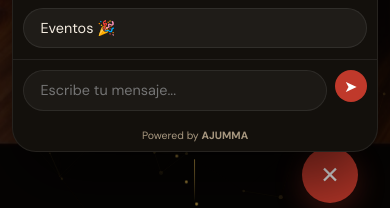
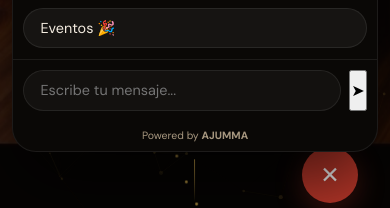
Before and after one commit to Hdpjiax/ajumma-v3, a React (Vite) app: page / in a window 390 px wide. Both pictures are taken after a click on the button "Chat". Shown: the part 609-817 px from the top of the page. Built offline with nearby package versions, Linux system fonts and the light colour scheme.

Commit message:
Fix chatbot: dark theme, responsive, input free, options spacing, Calendly integration

```diff
--- a/src/components/Chatbot.jsx
+++ b/src/components/Chatbot.jsx
@@ -1,21 +1,29 @@
-
 import { useState } from "react"
 import { CHATBOT } from "../data/content"
+import Reservation from "./Reservation"
 
 export default function Chatbot() {
   const [open, setOpen] = useState(false)
   const [step, setStep] = useState("start")
-  const [log, setLog]   = useState([])
+  const [log, setLog] = useState([])
+  const [input, setInput] = useState("")
 
   const pick = (opt) => {
     const next = opt.next
-    setLog(prev => [...prev, { type:"user", text:opt.label }])
+    setLog(prev => [...prev, { type: "user", text: opt.label }])
     if (next.startsWith("http") || next.startsWith("tel")) {
       window.open(next, "_blank")
       setTimeout(() => { setStep("start"); setLog(l=>[...l,{type:"bot",text:CHATBOT.start.msg}]) }, 300)
     } else {
       setTimeout(() => { setStep(next); setLog(l=>[...l,{type:"bot",text:CHATBOT[next].msg}]) }, 200)
     }
+  }
+
+  const handleSend = () => {
+    if(!input) return
+    setLog(prev => [...prev, {type:"user", text:input}])
+    setInput("")
+    // Aquí se puede integrar Calendly: preguntas de fecha, personas, etc.
   }
 
   return (
@@ -25,7 +33,7 @@ export default function Chatbot() {
         {!open && <span className="fab-dot"/>}
       </button>
       {open && (
-        <div className="chat-box">
+        <div className="chat-box" style={{background:'#0a0806', color:'#f4ece0'}}>
           <div className="chat-head">
             <div className="chat-av">A</div>
             <div><strong>AJUMMA</strong><span>● En línea</span></div>
@@ -33,16 +41,16 @@ export default function Chatbot() {
           </div>
           <div className="chat-body">
             <div className="chat-msg bot"><p>{CHATBOT[step].msg}</p></div>
-            {log.map((m,i) => <div key={i} className={`chat-msg ${m.type}`}><p>{m.text}</p></div>)}
+            {log.map((m,i)=><div key={i} className={`chat-msg ${m.type}`}><p>{m.text}</p></div>)}
           </div>
           <div className="chat-opts">
-            {CHATBOT[step].opts.map(o => (
+            {CHATBOT[step].opts.map(o=>(
               <button key={o.label} className="chat-opt" onClick={()=>pick(o)}>{o.label}</button>
             ))}
           </div>
           <div className="chat-foot">
-            <input placeholder="Escribe tu mensaje..." disabled/>
-            <button className="chat-send">➤</button>
+            <input placeholder="Escribe tu mensaje..." value={input} onChange={e=>setInput(e.target.value)} onKeyDown={e=>e.key==='Enter' && handleSend()}/>
+            <button onClick={handleSend}>➤</button>
           </div>
           <p className="chat-pw">Powered by <strong>AJUMMA</strong></p>
         </div>
```
